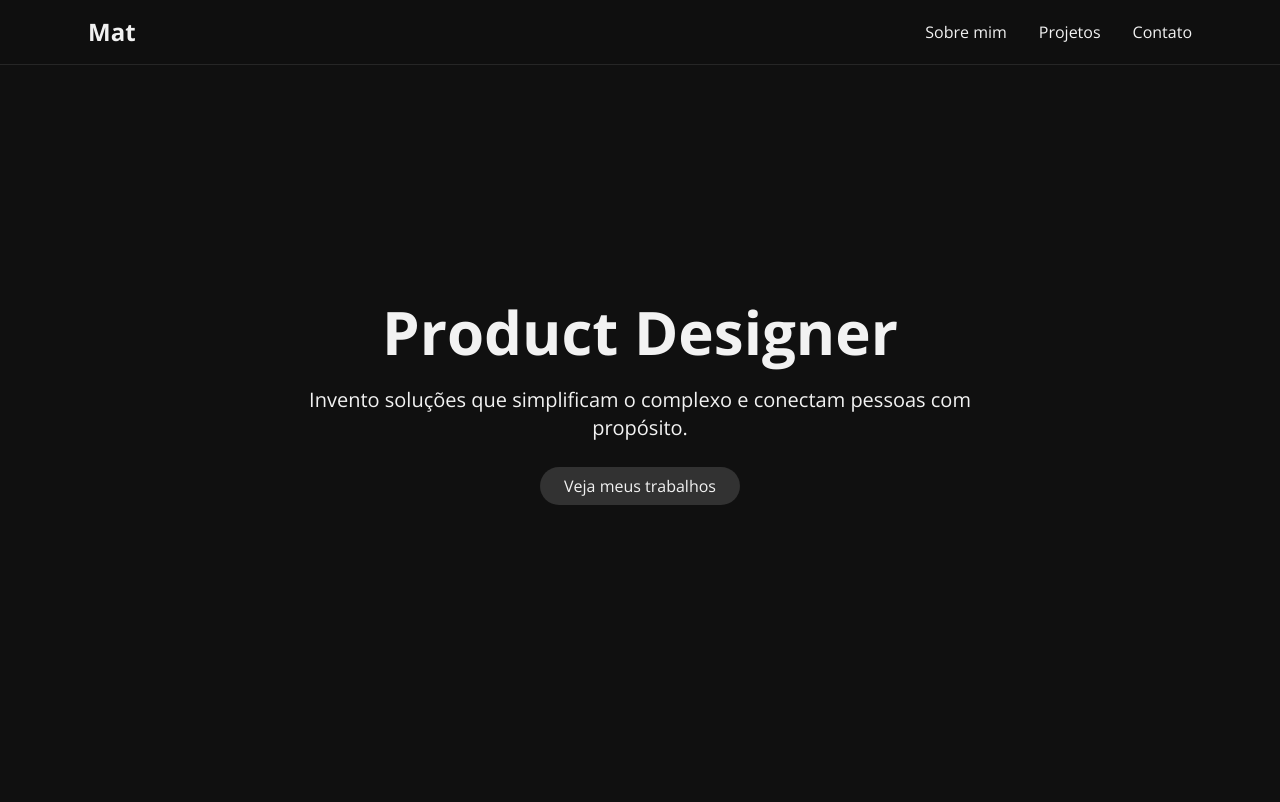
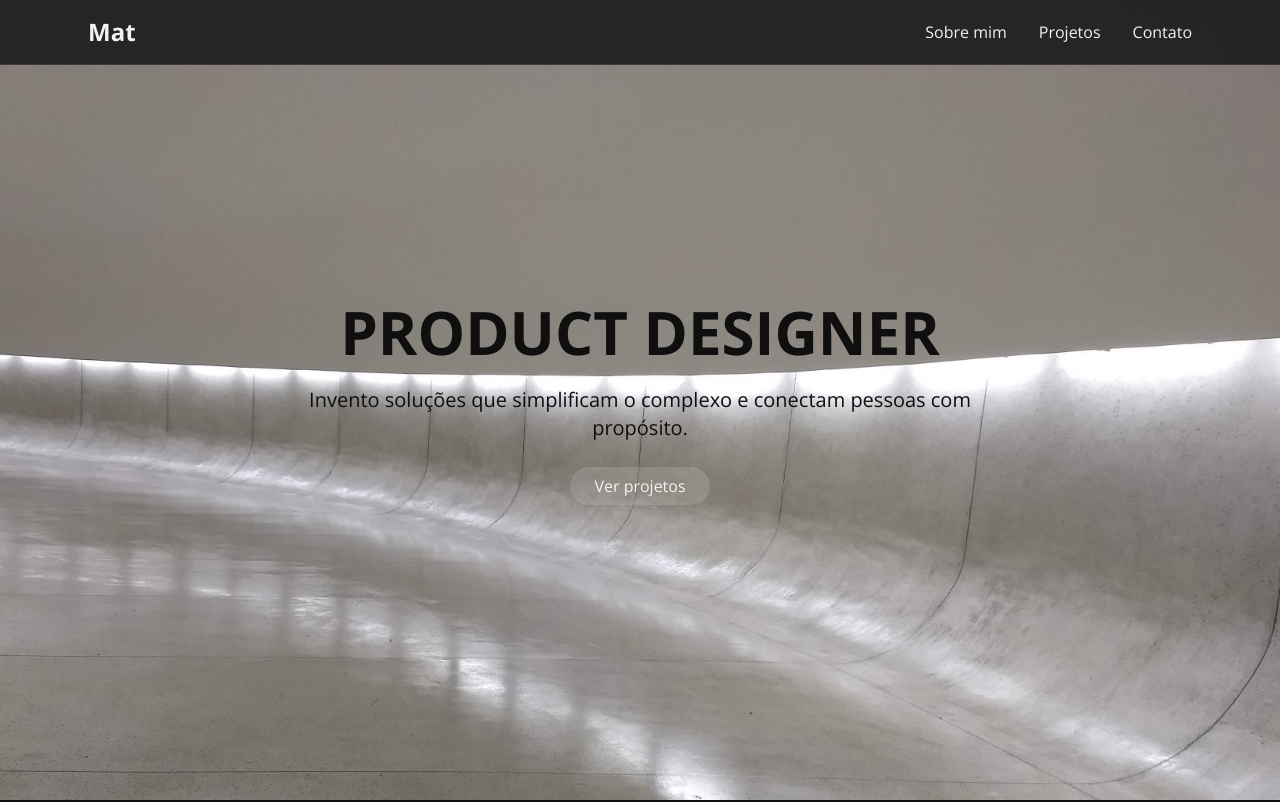
Before and after one commit to mateusjmaf/design, an Astro site: page / in a window 1280 px wide. Shown: the top 802 px of the page. Built offline with nearby package versions, Linux system fonts and the light colour scheme; Astro itself is replaced by a stand-in of ours.

Commit message:
custom hero and contact card

```diff
--- a/src/components/Contact.astro
+++ b/src/components/Contact.astro
@@ -1,11 +1,12 @@
 ---
 import '../styles/glassmorphism.css';
 import Button from './ui/Button.astro';
+import '../styles/contact.css';
 ---
 <section id="contact" class="py-20">
   <div class="max-w-4xl mx-auto px-6">
     <h2 class="text-4xl font-bold mb-8">Entre em Contato</h2>
-    <div class="glass rounded-lg p-8 bg-[#f2f2f2]/5">
+    <div class="glass rounded-lg p-8 contact-card">
       <form class="space-y-6">
         <div>
           <label for="name" class="block mb-2">Nome</label>
--- a/src/pages/index.astro
+++ b/src/pages/index.astro
@@ -4,20 +4,21 @@
 import Projects from '../components/Projects.astro';
 import Contact from '../components/Contact.astro';
 import Button from '../components/ui/Button.astro';
+import '../styles/custom-hero.css';
 ---
 
 <Layout title="Mateus José - Product Designer">
 	<main>
-		<section class="h-screen flex items-center justify-center">
+		<section class="h-screen flex items-center justify-center hero-cover">
 			<div class="text-center">
 				<h1 class="text-6xl font-bold mb-6">
-				  Product Designer
+				  PRODUCT DESIGNER
 				</h1>
 				<p class="text-xl mb-8 max-w-2xl mx-auto">
 					Invento soluções que simplificam o complexo e conectam pessoas com propósito.
 				</p>
 				<Button href="#projects">
-					Veja meus trabalhos
+					Ver projetos
 				</Button>
 			</div>
 		</section>
--- /dev/null
+++ b/src/styles/contact.css
@@ -0,0 +1,3 @@
+.contact-card {
+    background-color: transparent;;
+}
--- /dev/null
+++ b/src/styles/custom-hero.css
@@ -0,0 +1,8 @@
+
+.hero-cover {
+    background-image: url('/design/index-background.jpg');
+    background-size: cover;
+    background-position: center;
+    position: relative;
+    color: #0f0f0f;
+}
```
Also changed, not shown: public/index-background.jpg (added).
